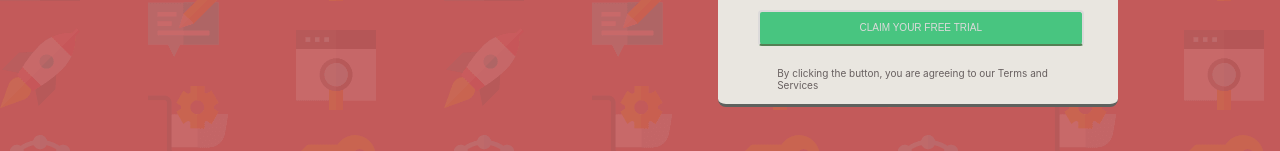
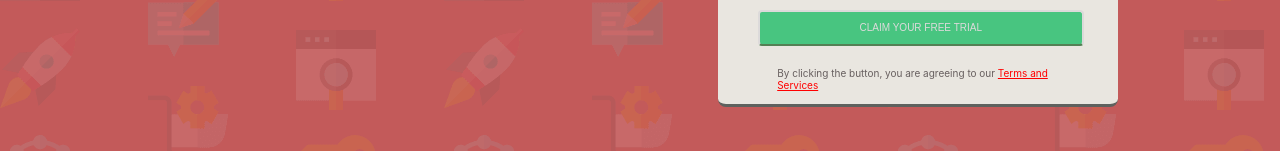
Before and after one commit to kevinh21/introsignup, a React (Create React App) app: page / in a window 1280 px wide. Shown: the part 387-538 px from the top of the page. Built offline with nearby package versions, Linux system fonts and the light colour scheme.

Commit message:
Added terms and service link

```diff
--- a/package.json
+++ b/package.json
@@ -8,6 +8,7 @@
     "@testing-library/user-event": "^13.5.0",
     "react": "^18.0.0",
     "react-dom": "^18.0.0",
+    "react-responsive": "^9.0.0-beta.6",
     "react-scripts": "5.0.0",
     "web-vitals": "^2.1.4"
   },
--- a/src/App.css
+++ b/src/App.css
@@ -6,3 +6,8 @@
   height: 100vh;
   /* z-index: -4; */
 }
+
+@viewport {
+  width: device-width;
+  zoom: 1;
+}
--- a/src/Components/LeftText/LeftText.css
+++ b/src/Components/LeftText/LeftText.css
@@ -19,3 +19,7 @@
   text-align: left;
   font-size: 12px;
 }
+
+#terms {
+  color: red;
+}
--- a/src/Components/SignupForm/SignupForm.js
+++ b/src/Components/SignupForm/SignupForm.js
@@ -16,8 +16,10 @@ function SignupForm() {
         <button type="submit">CLAIM YOUR FREE TRIAL</button>
       </form>
       <div className="foot">
-        {" "}
-        By clicking the button, you are agreeing to our Terms and Services
+        By clicking the button, you are agreeing to our{" "}
+        <a id="terms" href="https://www.w3schools.com">
+          Terms and Services
+        </a>
       </div>
     </div>
   );
```
Also changed, not shown: 1 other file (tests, documents, lock files or other folders).
